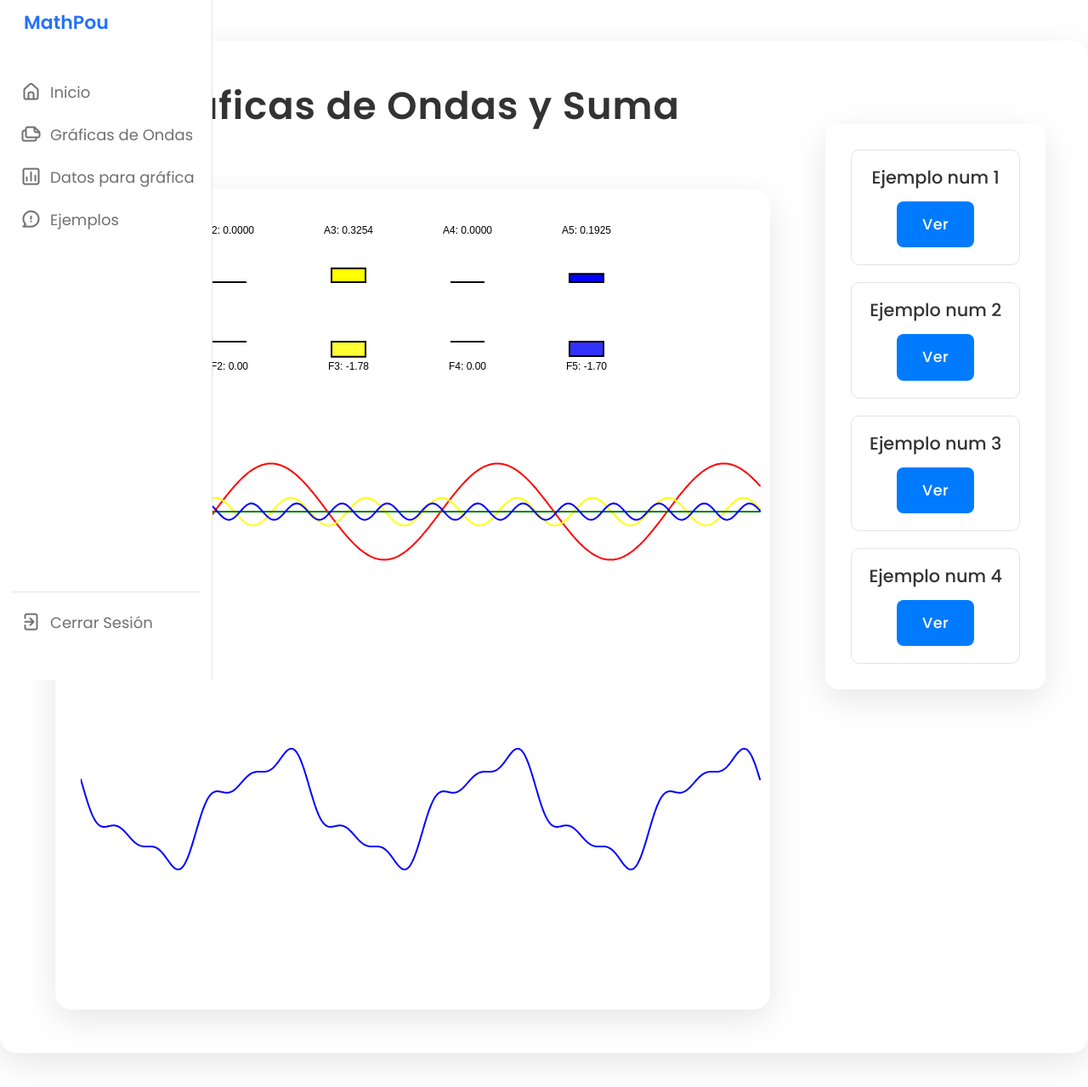
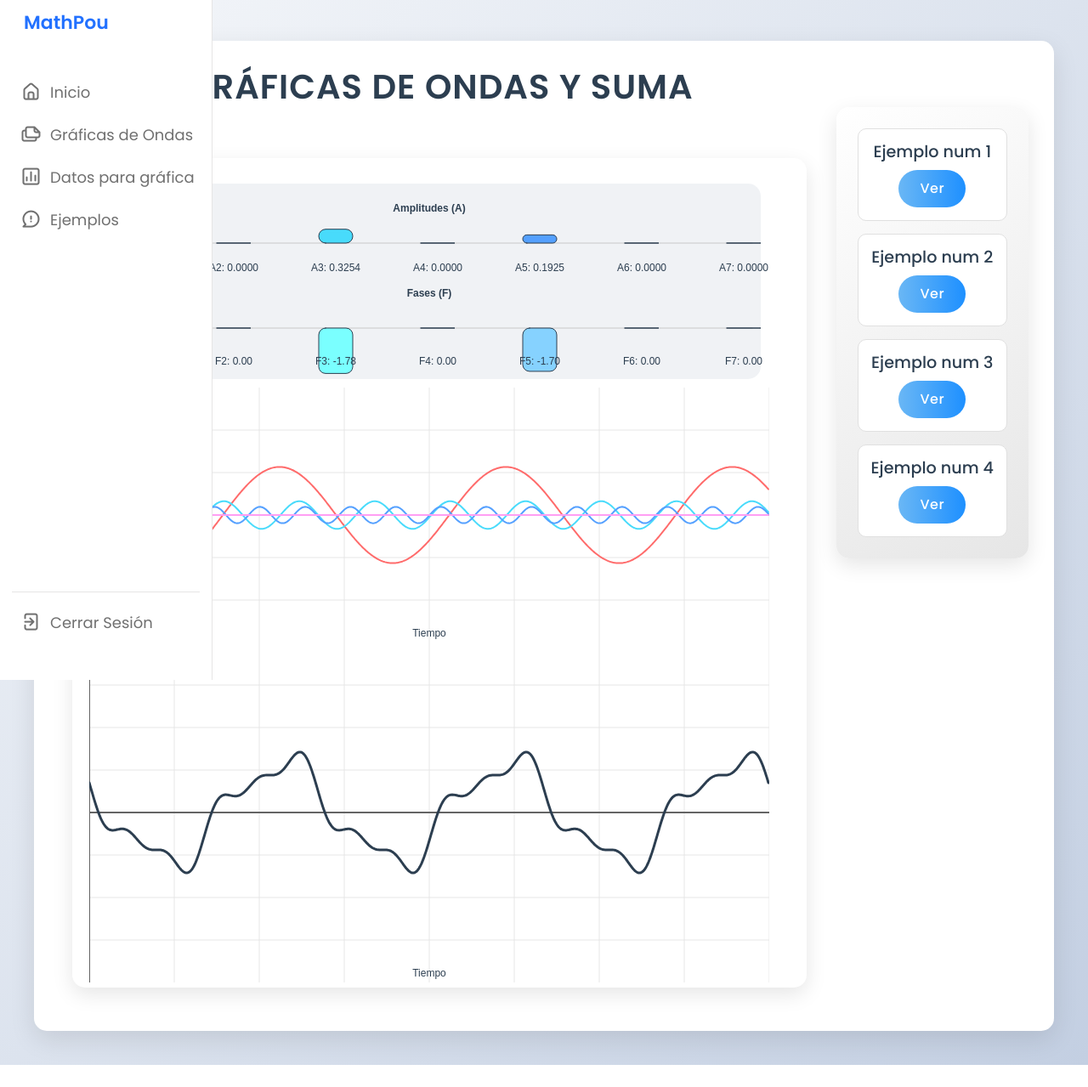
Before and after one commit to AngelPerez10/MathPou, a Django app: page /prueba-grafica/ in a window 1280 px wide. Shown: the whole page at 85% size. After the commit the page ends 1253 px from the top, so only its background shows below. Run offline with Django 4.2, Linux system fonts and the light colour scheme; some libraries are stand-ins or nearby versions.

Commit message:
Cambios en los armonicos y se agregaron 2 nuevos

```diff
--- a/loginSignup/base/static/css/prueba_grafica.css
+++ b/loginSignup/base/static/css/prueba_grafica.css
@@ -1,105 +1,115 @@
 /* Estilos generales */
 body {
-    font-family: 'Roboto', sans-serif; /* Fuente más moderna */
-    background-color: #ffffff; /* Fondo más suave */
+    font-family: 'Poppins', sans-serif;
+    background: linear-gradient(135deg, #f5f7fa 0%, #c3cfe2 100%);
     margin: 0;
     padding: 0;
-    color: #444;
+    color: #333;
+    overflow-x: hidden;
 }
 
 /* Contenedor principal */
 .container {
-    max-width: 1300px;
+    max-width: 1200px;
     margin: 40px auto;
-    padding: 50px;
+    padding: 30px;
     background-color: #fff;
-    border-radius: 20px;
-    box-shadow: 0 12px 40px rgba(0, 0, 0, 0.1); /* Sombra más elegante */
+    border-radius: 15px;
+    box-shadow: 0 10px 30px rgba(0, 0, 0, 0.1);
     transition: transform 0.3s ease, box-shadow 0.3s ease;
 }
 
 /* Título de la página */
 h1 {
-    font-size: 2.8rem;
-    color: #333;
+    font-size: 2.5rem;
+    color: #2c3e50;
     font-weight: 600;
-    margin-bottom: 20px;
+    margin-bottom: 30px;
     text-align: center;
     letter-spacing: 1px;
+    text-transform: uppercase;
 }
 
 /* Estilo para el menú tipo carta */
 .menu-card {
     display: flex;
     flex-direction: column;
-    gap: 20px;
-    padding: 30px;
-    background-color: #fff;
+    gap: 15px;
+    padding: 25px;
+    background: linear-gradient(145deg, #ffffff, #e6e6e6);
     border-radius: 15px;
-    box-shadow: 0 12px 40px rgba(0, 0, 0, 0.1);
-    max-width: 350px;
-    margin-left: 50px; /* Mover el menú a la izquierda */
-    margin-right: 0; /* Ajuste para tener un pequeño margen a la derecha */
+    box-shadow: 0 8px 25px rgba(0, 0, 0, 0.1);
+    max-width: 300px;
+    margin-left: 20px;
     transition: transform 0.3s ease, box-shadow 0.3s ease;
 }
 
 .menu-card:hover {
-    transform: scale(1.05);
-    box-shadow: 0 16px 50px rgba(0, 0, 0, 0.2); /* Sombra más pronunciada */
+    transform: translateY(-5px);
+    box-shadow: 0 12px 35px rgba(0, 0, 0, 0.15);
 }
 
 .menu-item {
-    background-color: #ffffff;
-    border: 1px solid #e4e4e4;
-    padding: 20px;
+    background-color: #fff;
+    border: 1px solid #e0e0e0;
+    padding: 15px;
     border-radius: 10px;
     text-align: center;
     transition: transform 0.3s ease, background-color 0.3s ease, box-shadow 0.3s ease;
 }
 
 .menu-item h3 {
-    margin-bottom: 15px;
-    font-size: 1.3rem;
-    color: #333;
+    margin-bottom: 10px;
+    font-size: 1.2rem;
+    color: #2c3e50;
     font-weight: 500;
 }
 
 .menu-item button {
-    padding: 14px 30px;
-    background-color: #007bff;
+    padding: 10px 25px;
+    background: linear-gradient(90deg, #6ab7f5, #1e90ff);
     color: white;
     border: none;
-    border-radius: 8px;
+    border-radius: 25px;
     cursor: pointer;
-    font-size: 1.1rem;
+    font-size: 1rem;
     font-weight: 500;
     letter-spacing: 0.5px;
-    transition: background-color 0.3s ease, transform 0.3s ease;
+    transition: background 0.3s ease, transform 0.3s ease;
 }
 
 .menu-item button:hover {
-    background-color: #0056b3;
+    background: linear-gradient(90deg, #1e90ff, #6ab7f5);
     transform: scale(1.05);
 }
 
-/* Efecto hover para los items */
 .menu-item:hover {
-    background-color: #f4f4f4;
-    box-shadow: 0 8px 30px rgba(0, 0, 0, 0.12);
-    transform: translateY(-5px);
+    background-color: #f8f9fa;
+    box-shadow: 0 6px 20px rgba(0, 0, 0, 0.1);
+    transform: translateY(-3px);
 }
 
 /* Contenedor del canvas */
 #canvas-container {
-    margin-top: 50px;
-    padding: 30px; /* Reducido el padding */
-    background-color: #fff;
-    border-radius: 20px;
-    box-shadow: 0 12px 40px rgba(0, 0, 0, 0.1);
-    min-height: 400px; /* Disminuir la altura mínima */
-    max-width: 1000px; /* Limitar el tamaño del canvas */
-    margin-left: auto; /* Centrado horizontal */
-    margin-right: auto; /* Centrado horizontal */
+    margin-top: 30px;
+    padding: 20px;
+    background: #fff;
+    border-radius: 15px;
+    box-shadow: 0 8px 25px rgba(0, 0, 0, 0.1);
+    max-width: 100%;
+    margin-left: auto;
+    margin-right: auto;
+}
+
+/* Estilo para las secciones */
+.section-title {
+    font-size: 1.5rem;
+    color: #2c3e50;
+    font-weight: 500;
+    margin: 20px 0 10px;
+    text-align: center;
+    text-transform: uppercase;
+    letter-spacing: 1px;
 }
 
 /* Ajustes responsivos */
--- a/loginSignup/base/static/js/pulso.js
+++ b/loginSignup/base/static/js/pulso.js
@@ -1,20 +1,23 @@
-// Configuración de 6 componentes (A0 a A5), con amplitudes y fases
+// Configuración de 8 componentes (A0 a A7), con amplitudes y fases
 let components = [
     { amp: 0, phase: 0 },          // A0
     { amp: 1.13201857, phase: -2.13770783 }, // A1
     { amp: 0, phase: 0 },          // A2
     { amp: 0.3253979754, phase: -1.77990097 }, // A3
     { amp: 0, phase: 0 },          // A4
-    { amp: 0.19252778, phase: -1.69743886 }  // A5
+    { amp: 0.19252778, phase: -1.69743886 },  // A5
+    { amp: 0, phase: 0 },          // A6
+    { amp: 0, phase: 0 }           // A7
 ];
 
 let w = 8; // Frecuencia angular
-let colors = ['red', 'orange', 'yellow', 'green', 'blue'];
+let colors = ['#ff6b6b', '#feca57', '#48dbfb', '#1dd1a1', '#54a0ff', '#9b59b6', '#ff9ff3']; // Paleta de colores moderna
 let t = []; // Vector de tiempo
 let bars = []; // Datos de las barras de amplitud
 let phaseBars = []; // Datos de las barras de fase
 let dragging = null; // Índice del componente que se está arrastrando
 let draggingType = null; // Tipo de arrastre: 'amplitude' o 'phase'
+let tooltipValue = null; // Para mostrar el valor mientras se arrastra
 
 // Variables para los canvas
 let individualCanvas, sumCanvas, barCanvas;
@@ -22,37 +25,36 @@ let individualCanvas, sumCanvas, barCanvas;
 function setup() {
     // Crear el vector t desde 0 hasta T = 6π/w
     for (let i = 0; i < 800; i++) {
-        t[i] = map(i, 0, 799, 0, 6 * PI / w); // Mapea 800 puntos de 0 a 6π/w
+        t[i] = map(i, 0, 799, 0, 6 * PI / w);
     }
 
     // Crear canvas con las dimensiones ajustadas
     individualCanvas = createGraphics(800, 300);
     sumCanvas = createGraphics(800, 400);
-    barCanvas = createGraphics(800, 200); // Aumentar la altura para las barras de fase
+    barCanvas = createGraphics(800, 250);
 
-    let mainCanvas = createCanvas(800, 900); // Ajustar la altura del canvas principal
+    let mainCanvas = createCanvas(800, 950);
     mainCanvas.parent('canvas-container');
 
-    textSize(12); // Reducir el tamaño del texto para mejor legibilidad
+    textSize(14);
+    textFont('Poppins');
 
-    // Configuración inicial de las barras (solo para A1 a A5)
+    // Configuración inicial de las barras (solo para A1 a A7)
     for (let i = 1; i < components.length; i++) {
-        // Barras de amplitud
         bars.push({
-            x: (i - 1) * 140 + 15, // Espaciado más grande para 5 barras
-            y: 80, // Posición en y para las barras de amplitud
-            width: 40, // Ancho de la barra
-            amplitude: components[i].amp, // Amplitud
-            dragging: false // Estado de arrastre
+            x: (i - 1) * 120 + 30, // Espaciado aumentado de 100 a 120
+            y: 80,
+            width: 40,
+            amplitude: components[i].amp,
+            dragging: false
         });
 
-        // Barras de fase
         phaseBars.push({
-            x: (i - 1) * 140 + 15, // Mismo espaciado que las barras de amplitud
-            y: 150, // Posición en y para las barras de fase (debajo de las de amplitud)
-            width: 40, // Ancho de la barra
-            phase: components[i].phase, // Fase
-            dragging: false // Estado de arrastre
+            x: (i - 1) * 120 + 30, // Espaciado aumentado de 100 a 120
+            y: 180,
+            width: 40,
+            phase: components[i].phase,
+            dragging: false
         });
     }
 
@@ -60,55 +62,111 @@ function setup() {
 }
 
 function draw() {
-    background(255); // Fondo blanco para el canvas principal
+    background(245, 247, 250);
 
     drawBars();
     drawIndividualSignals();
     drawSumSignal();
 
     image(barCanvas, 0, 0);
-    image(individualCanvas, 0, 200); // Ajustar la posición para la mayor altura de barCanvas
-    image(sumCanvas, 0, 500);
+    image(individualCanvas, 0, 250);
+    image(sumCanvas, 0, 550);
 
-    console.log("Dibujando frame...");
+    // Mostrar tooltip si se está arrastrando
+    if (dragging !== null) {
+        let value = draggingType === 'amplitude' ? bars[dragging - 1].amplitude.toFixed(4) : phaseBars[dragging - 1].phase.toFixed(2);
+        let label = draggingType === 'amplitude' ? `A${dragging}: ${value}` : `F${dragging}: ${value}`;
+        fill(50, 50, 50, 220);
+        noStroke();
+        rect(mouseX + 15, mouseY - 30, textWidth(label) + 20, 30, 10);
+        fill(255);
+        textAlign(CENTER, CENTER);
+        text(label, mouseX + 15 + textWidth(label) / 2 + 10, mouseY - 15);
+    }
 }
 
 function drawBars() {
-    barCanvas.background(255); // Fondo blanco para las barras
-    barCanvas.strokeWeight(2);
+    barCanvas.background(255);
+    barCanvas.strokeWeight(1);
 
-    // Dibujar barras de amplitud y fase, comenzando desde A1 (i = 1)
+    // Fondo para las barras
+    barCanvas.fill(240, 242, 245);
+    barCanvas.noStroke();
+    barCanvas.rect(10, 10, 780, 230, 15);
+
+    // Títulos de las secciones
+    barCanvas.fill(44, 62, 80);
+    barCanvas.textAlign(CENTER, CENTER);
+    barCanvas.textStyle(BOLD);
+    barCanvas.text('Amplitudes (A)', 400, 40);
+    barCanvas.text('Fases (F)', 400, 140);
+
+    // Líneas de referencia
+    barCanvas.stroke(200);
+    barCanvas.strokeWeight(1);
+    barCanvas.line(20, 80, 780, 80); // Línea base para amplitudes
+    barCanvas.line(20, 180, 780, 180); // Línea base para fases
+
+    // Dibujar barras de amplitud y fase
     for (let i = 1; i < components.length; i++) {
         // Barra de amplitud
         let bar = bars[i - 1];
         barCanvas.fill(colors[i - 1]);
-        barCanvas.rect(bar.x, bar.y, bar.width, -bar.amplitude * 50); // Escala de las barras
+        barCanvas.stroke(44, 62, 80);
+        barCanvas.strokeWeight(bar.dragging ? 2 : 1);
+        barCanvas.rect(bar.x, bar.y, bar.width, -bar.amplitude * 50, 8);
 
-        // Barra de fase (usar un color más claro)
+        // Barra de fase
         let phaseBar = phaseBars[i - 1];
-        barCanvas.fill(lightenColor(colors[i - 1], 50)); // Función para aclarar el color
-        barCanvas.rect(phaseBar.x, phaseBar.y, phaseBar.width, -phaseBar.phase * 10); // Escala de las fases
+        barCanvas.fill(lightenColor(colors[i - 1], 50));
+        barCanvas.stroke(44, 62, 80);
+        barCanvas.strokeWeight(phaseBar.dragging ? 2 : 1);
+        barCanvas.rect(phaseBar.x, phaseBar.y, phaseBar.width, -phaseBar.phase * 30, 8);
 
-        // Mostrar la amplitud y la fase
-        barCanvas.fill(0);
+        // Etiquetas
+        barCanvas.fill(44, 62, 80);
+        barCanvas.noStroke();
         barCanvas.textAlign(CENTER, CENTER);
-        barCanvas.text('A' + i + ': ' + bar.amplitude.toFixed(4), bar.x + bar.width / 2, 20);
-        barCanvas.text('F' + i + ': ' + phaseBar.phase.toFixed(2), phaseBar.x + phaseBar.width / 2, 180);
+        barCanvas.textStyle(NORMAL);
+        barCanvas.text(`A${i}: ${bar.amplitude.toFixed(4)}`, bar.x + bar.width / 2, 110);
+        barCanvas.text(`F${i}: ${phaseBar.phase.toFixed(2)}`, phaseBar.x + phaseBar.width / 2, 220);
     }
 }
 
 function drawIndividualSignals() {
-    individualCanvas.background(255); // Fondo blanco para las señales individuales
-    individualCanvas.strokeWeight(2); // Grosor de línea
+    individualCanvas.background(255);
 
-    // Comenzar desde A1 (i = 1)
+    // Fondo con cuadrícula
+    individualCanvas.stroke(230);
+    individualCanvas.strokeWeight(1);
+    for (let y = 50; y <= 250; y += 50) {
+        individualCanvas.line(0, y, 800, y);
+    }
+    for (let x = 0; x <= 800; x += 100) {
+        individualCanvas.line(x, 0, x, 300);
+    }
+
+    // Ejes
+    individualCanvas.stroke(100);
+    individualCanvas.strokeWeight(2);
+    individualCanvas.line(0, 150, 800, 150); // Eje X
+    individualCanvas.line(0, 0, 0, 300); // Eje Y
+
+    // Etiquetas de ejes
+    individualCanvas.fill(44, 62, 80);
+    individualCanvas.noStroke();
+    individualCanvas.textAlign(CENTER, CENTER);
+    individualCanvas.text('Tiempo', 400, 290);
+    individualCanvas.text('Amplitud', 20, 20);
+
+    // Señales individuales
+    individualCanvas.strokeWeight(2);
     for (let i = 1; i < components.length; i++) {
         individualCanvas.stroke(colors[i - 1]);
         individualCanvas.noFill();
         individualCanvas.beginShape();
-
         for (let x = 0; x < 800; x++) {
-            let y = 150 + components[i].amp * 50 * cos((i) * w * t[x] + components[i].phase); // (i)ωt + Fi
+            let y = 150 + components[i].amp * 50 * cos((i) * w * t[x] + components[i].phase);
             individualCanvas.vertex(x, y);
         }
         individualCanvas.endShape();
@@ -116,19 +174,41 @@ function drawIndividualSignals() {
 }
 
 function drawSumSignal() {
-    sumCanvas.background(255); // Fondo blanco para la suma
+    sumCanvas.background(255);
+
+    // Fondo con cuadrícula
+    sumCanvas.stroke(230);
+    sumCanvas.strokeWeight(1);
+    for (let y = 50; y <= 350; y += 50) {
+        sumCanvas.line(0, y, 800, y);
+    }
+    for (let x = 0; x <= 800; x += 100) {
+        sumCanvas.line(x, 0, x, 400);
+    }
+
+    // Ejes
+    sumCanvas.stroke(100);
     sumCanvas.strokeWeight(2);
-    sumCanvas.stroke('blue'); // Color azul
+    sumCanvas.line(0, 200, 800, 200); // Eje X
+    sumCanvas.line(0, 0, 0, 400); // Eje Y
+
+    // Etiquetas de ejes
+    sumCanvas.fill(44, 62, 80);
+    sumCanvas.noStroke();
+    sumCanvas.textAlign(CENTER, CENTER);
+    sumCanvas.text('Tiempo', 400, 390);
+    sumCanvas.text('Amplitud', 20, 20);
+
+    // Suma de señales
+    sumCanvas.stroke('#2c3e50');
+    sumCanvas.strokeWeight(3);
     sumCanvas.noFill();
     sumCanvas.beginShape();
-
     for (let x = 0; x < 800; x++) {
-        let sumY = components[0].amp * 50; // Incluir A0 en la suma
-
+        let sumY = components[0].amp * 50;
         for (let i = 1; i < components.length; i++) {
-            sumY += components[i].amp * 50 * cos((i) * w * t[x] + components[i].phase); // (i)ωt + Fi
+            sumY += components[i].amp * 50 * cos((i) * w * t[x] + components[i].phase);
         }
-
         sumCanvas.vertex(x, 200 + sumY);
     }
     sumCanvas.endShape();
@@ -136,23 +216,23 @@ function drawSumSignal() {
 
 // Interacción con el mouse
 function mousePressed() {
-    // Comenzar desde A1 (i = 1)
+    console.log("Clic en mouseX = " + mouseX + ", mouseY = " + mouseY);
     for (let i = 1; i < components.length; i++) {
-        // Verificar si se está arrastrando una barra de amplitud
+        let phaseBar = phaseBars[i - 1];
+        if (mouseX > phaseBar.x && mouseX < phaseBar.x + phaseBar.width && mouseY > phaseBar.y - 30 && mouseY < phaseBar.y + 30) {
+            console.log("Clic detectado en la barra de fase F" + i + " en y = " + mouseY);
+            phaseBar.dragging = true;
+            dragging = i;
+            draggingType = 'phase';
+            return;
+        }
+
         let bar = bars[i - 1];
-        if (mouseX > bar.x && mouseX < bar.x + bar.width && mouseY > bar.y - 150 && mouseY < bar.y + 150) {
+        if (mouseX > bar.x && mouseX < bar.x + bar.width && mouseY > bar.y - 30 && mouseY < bar.y + 30) {
+            console.log("Clic detectado en la barra de amplitud A" + i + " en y = " + mouseY);
             bar.dragging = true;
             dragging = i;
             draggingType = 'amplitude';
-            return;
-        }
-
-        // Verificar si se está arrastrando una barra de fase
-        let phaseBar = phaseBars[i - 1];
-        if (mouseX > phaseBar.x && mouseX < phaseBar.x + phaseBar.width && mouseY > phaseBar.y - 150 && mouseY < phaseBar.y + 150) {
-            phaseBar.dragging = true;
-            dragging = i;
-            draggingType = 'phase';
             return;
         }
     }
@@ -164,12 +244,12 @@ function mouseDragged() {
     if (dragging !== null) {
         if (draggingType === 'amplitude') {
             let bar = bars[dragging - 1];
-            bar.amplitude = constrain((80 - mouseY) / 80, -1, 1); // Ajustar el rango a [-1, 1]
-            components[dragging].amp = bar.amplitude; // Actualizar la amplitud en components
+            bar.amplitude = constrain((80 - mouseY) / 40, -1, 1);
+            components[dragging].amp = bar.amplitude;
         } else if (draggingType === 'phase') {
             let phaseBar = phaseBars[dragging - 1];
-            phaseBar.phase = constrain((150 - mouseY) / 30, -2 * PI, 2 * PI); // Ajustar el rango a [-2π, 2π]
-            components[dragging].phase = phaseBar.phase; // Actualizar la fase en components
+            phaseBar.phase = normalizePhase(constrain((180 - mouseY) / 30, -PI, PI)); // Sensibilidad reducida de /15 a /30
+            components[dragging].phase = phaseBar.phase;
         }
     }
 }
@@ -189,32 +269,32 @@ window.onload = function() {
 
     document.getElementById('ejem1').addEventListener('click', () => {
         updateComponents(
-            [0.5, 0.8, 0.6, 0.4, 0.3, 0.2],
-            [0, PI/4, PI/3, PI/2, PI, 0]
+            [0.5, 0.8, 0.6, 0.4, 0.3, 0.2, 0.1, 0.05],
+            [0, PI/4, PI/3, PI/2, PI, 0, PI/6, PI/8]
         );
         console.log("Ejemplo 1 cargado");
     });
 
     document.getElementById('ejem2').addEventListener('click', () => {
         updateComponents(
-            [0.2, 0.7, 0.5, 0.3, 0.1, 0.4],
-            [PI/2, PI/4, PI/3, 0, PI/6, PI]
+            [0.2, 0.7, 0.5, 0.3, 0.1, 0.4, 0.2, 0.1],
+            [PI/2, PI/4, PI/3, 0, PI/6, PI, PI/2, 0]
         );
         console.log("Ejemplo 2 cargado");
     });
 
     document.getElementById('ejem3').addEventListener('click', () => {
         updateComponents(
-            [1.0, 0.5, 0.3, 0.2, 0.1, 0.05],
-            [0, PI, PI/2, PI/4, PI/3, 0]
+            [1.0, 0.5, 0.3, 0.2, 0.1, 0.05, 0.02, 0.01],
+            [0, PI, PI/2, PI/4, PI/3, 0, PI/2, PI]
         );
         console.log("Ejemplo 3 cargado");
     });
 
     document.getElementById('ejem4').addEventListener('click', () => {
         updateComponents(
-            [0, 0.9, 0, 0.6, 0, 0.3],
-            [0, 0, PI/2, PI/2, PI, PI]
+            [0, 0.9, 0, 0.6, 0, 0.3, 0, 0.1],
+            [0, 0, PI/2, PI/2, PI, PI, 0, PI/4]
         );
         console.log("Ejemplo 4 cargado");
     });
@@ -224,7 +304,7 @@ function updateComponents(amps, phases = []) {
     for (let i = 0; i < components.length; i++) {
         components[i].amp = amps[i] || 0;
         components[i].phase = phases[i] || 0;
-        if (i > 0) { // Actualizar las barras solo para A1 a A5
+        if (i > 0) {
             bars[i - 1].amplitude = components[i].amp;
             phaseBars[i - 1].phase = components[i].phase;
         }
@@ -232,7 +312,12 @@ function updateComponents(amps, phases = []) {
     console.log("Componentes actualizados:", components);
 }
 
-// Función para aclarar un color (simplificada para p5.js)
+function normalizePhase(phase) {
+    while (phase > PI) phase -= 2 * PI;
+    while (phase < -PI) phase += 2 * PI;
+    return phase;
+}
+
 function lightenColor(col, amt) {
     let c = color(col);
     let r = red(c) + amt;
```
Also changed, not shown: other parts of loginSignup/base/static/css/prueba_grafica.css (+11 -15 lines).
